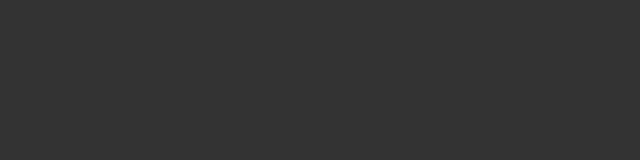
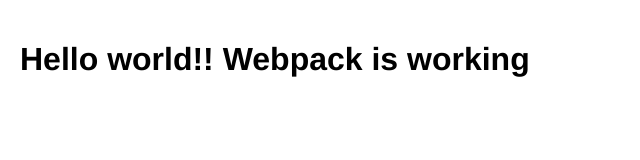
Before and after one commit to racenkai123/webpack-test, a website built with webpack: page index.html in a window 1280 px wide. Shown: the whole page, without its empty margins (0-640 px from the left). Built offline with nearby package versions, Linux system fonts and the light colour scheme.

Commit message:
finished

```diff
--- a/index.html
+++ b/index.html
@@ -1,11 +1,10 @@
 <!DOCTYPE html>
 <html lang="en">
 <head>
-  <meta charset="UTF-8" />
-  <meta name="viewport" content="width=device-width, initial-scale=1.0" />
-  <title>Week 13 Project</title>
+    <meta charset="UTF-8">
+    <meta name="viewport" content="width=device-width, initial-scale=1.0">
+    <title>Webpack+sass+typescript!</title>
 </head>
 <body>
-  <div id="root"></div>
 </body>
 </html>
--- a/src/index.ts
+++ b/src/index.ts
@@ -1,2 +1,8 @@
 import './styles.sass';
 import './example_typescript';
+
+
+const app = document.createElement("div");
+app.innerHTML = "<h1>Hello world!! Webpack is working</h1>";
+
+document.body.appendChild(app);
--- a/src/styles.sass
+++ b/src/styles.sass
@@ -1,7 +1,12 @@
-$font-stack: Helvetica, sans-serif
-$primary-color: #333
+$background: #ffffff
+$text: #000000
 
 body
-  font: 100% $font-stack
-  background-color: $primary-color
-  color: white
+  background-color: $background
+  color: $text
+  font-family: Helvetica, sans-serif
+  margin: 0
+  padding: 20px
+
+h1, p
+  color: $text
```
